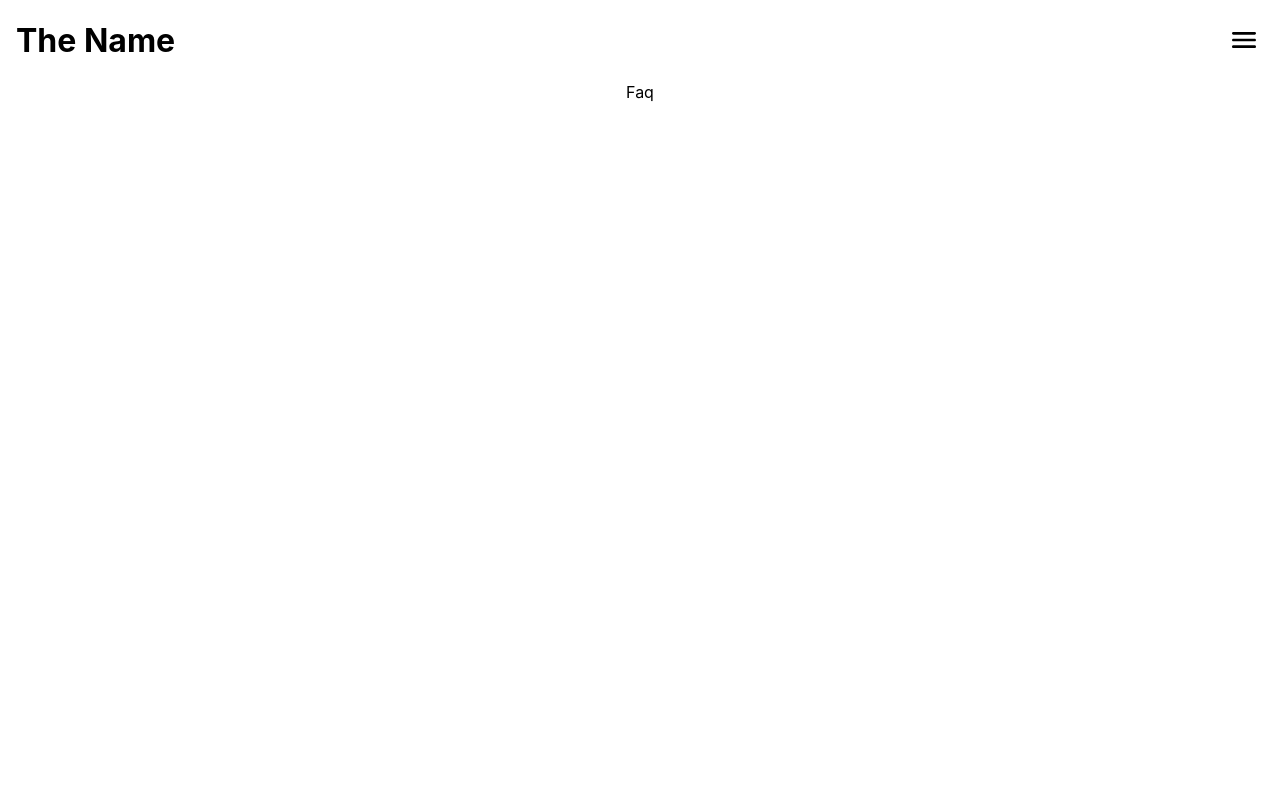
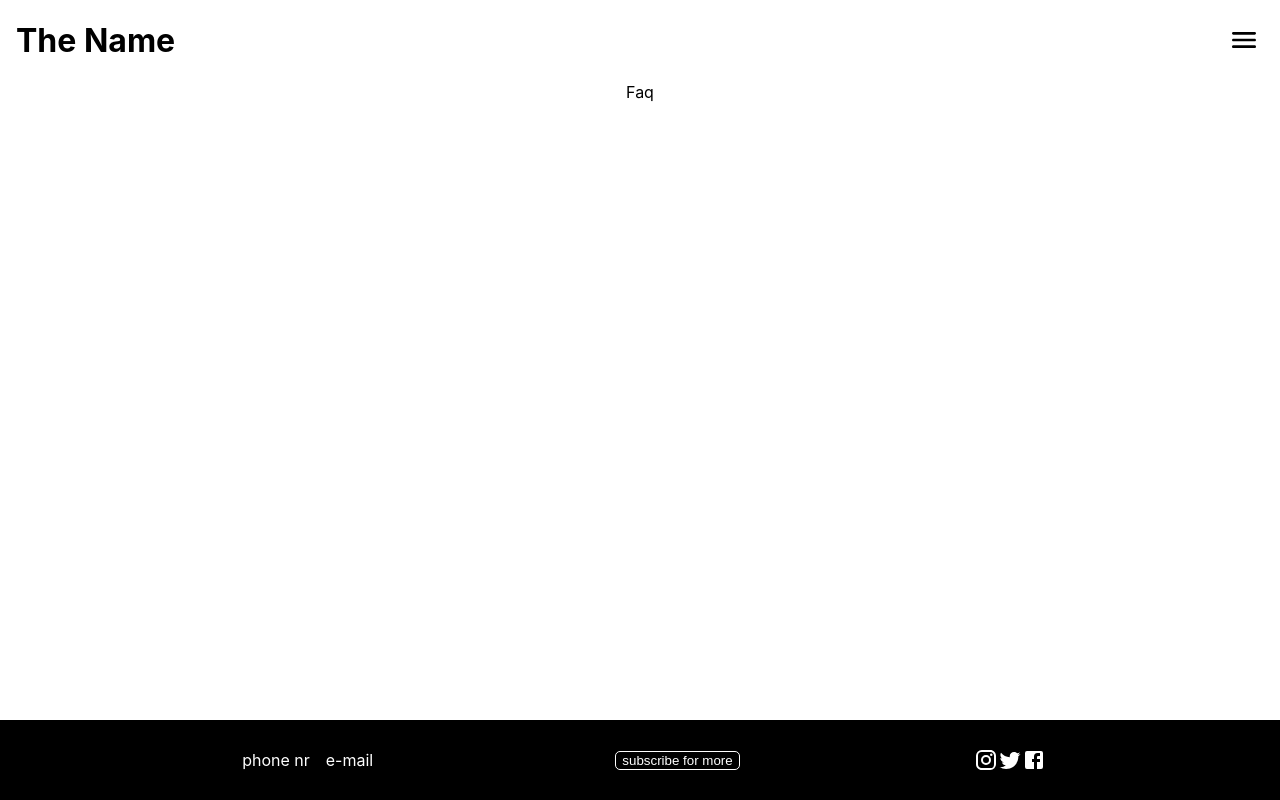
Before and after one commit to genar335/jolie_alien, a React (Create React App) app: page /faq in a window 1280 px wide. Built offline with nearby package versions, Linux system fonts and the light colour scheme.

Commit message:
Footer addition

```diff
--- a/src/App.js
+++ b/src/App.js
@@ -1,7 +1,8 @@
 import React from 'react';
 import './App.css';
-import Navbar from './components/layout/Navbar'
-import { BrowserRouter as Router, Route } from 'react-router-dom'
+import Navbar from './components/layout/Navbar';
+import Footer from './components/layout/Footer';
+import { BrowserRouter as Router, Route } from 'react-router-dom';
 
 
 function App() {
@@ -28,6 +29,8 @@ function App() {
           </div>
         )} />
 
+        <Footer />
+
       </div>
     </Router>
   );
--- /dev/null
+++ b/src/components/layout/Footer.jsx
@@ -0,0 +1,33 @@
+import React from 'react';
+import { Link } from 'react-router-dom';
+import '../layoutStyles/Footer.scss';
+import InstagramIcon from '@material-ui/icons/Instagram';
+import TwitterIcon from '@material-ui/icons/Twitter';
+import FacebookIcon from '@material-ui/icons/Facebook';
+
+function Footer(props) {
+
+    return(
+        <div className="footer-container">
+            <div className="contacts-container">
+                <p className="contactInfo">phone nr</p>
+                <p className="contactInfo">e-mail</p>
+            </div>
+            <button id="subscribeBtn">subscribe for more</button>
+            <div className="icons-container">
+                <InstagramIcon
+                    id="instagramIcon"
+                />
+                <TwitterIcon
+                    id="twitterIcon"
+                />
+                <FacebookIcon
+                    id="facebookIcon"
+                />
+            </div>
+        </div>
+    )
+
+}
+
+export default Footer;
--- /dev/null
+++ b/src/components/layoutStyles/Footer.scss
@@ -0,0 +1,39 @@
+.footer-container {
+
+    background-color: #000;
+    color: #fff;
+
+    //margin: 0;
+    //padding: 0;
+    box-sizing: border-box;
+    display: flex;
+    align-items: center;
+    justify-content: space-evenly;
+    position: absolute;
+    bottom: 0;
+    width: 100vw;
+    height: 5rem;
+
+    .contacts-container {
+
+        display: flex;
+        flex-direction: row;
+
+        .contactInfo {
+            margin: 0 0.5rem 0 0.5rem;
+        }
+
+    }
+
+    #subscribeBtn {
+        background-color: #000;
+        color: #fff;
+        border: 1px solid #fff;
+        border-radius: 5px;
+    }
+
+    .icons-container {
+        display: inherit;
+    }
+
+}
```
